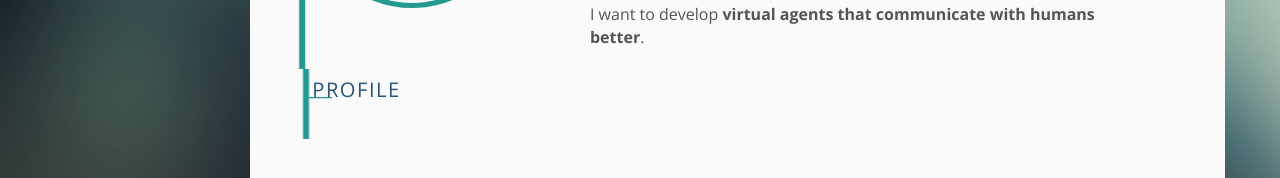
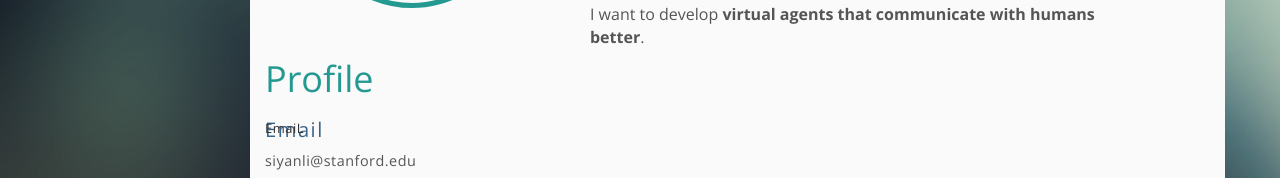
Before and after one commit to siyan-sylvia-li/sli613.github.io, a plain HTML site: page index.html in a window 1280 px wide. Shown: the part 360-538 px from the top of the page. Drawn offline with nearby package versions, Linux system fonts and the light colour scheme; some packages are replaced by stand-ins of ours; a script that the page names is missing; files whose address does not match are found by name.

Commit message:
Timeline css update

```diff
--- a/css/styles.css
+++ b/css/styles.css
@@ -519,7 +519,7 @@ p {
 /* ==========================================================
 ! 8. Vertical Timeline
 ========================================================== */
-.timeline-wrap {
+/*.timeline-wrap {
   position: relative;
   z-index: 88;
 }
@@ -600,7 +600,7 @@ p {
 }
 .line-content p {
   font-size: 16px;
-}
+}*/
 /* ==========================================================
 ! 9. Section: Education and Work Experience
 ========================================================== */
--- a/index.html
+++ b/index.html
@@ -191,6 +191,18 @@
       <!-- ============  /PROFILE INTRO ================= -->
 
       <!-- ============  TIMELINE ================= -->
+      <div id="profile-timeline">
+        <h1>Profile</h1>
+        <ul class="timeline">
+          <li class="event" data-date="EmaiL">
+            <h3>Email</h3>
+            <p>siyanli@stanford.edu</p>
+          </li>
+
+        </ul>
+      </div>
+
+
       <div class="timeline-wrap">
         <div class="timeline-bg">
 
```
